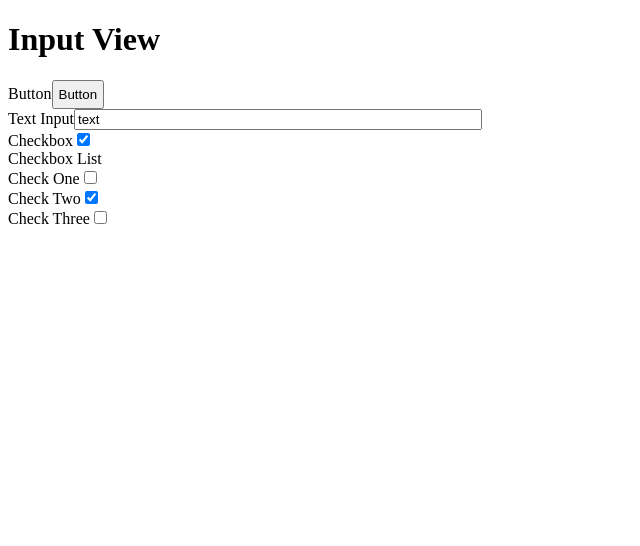
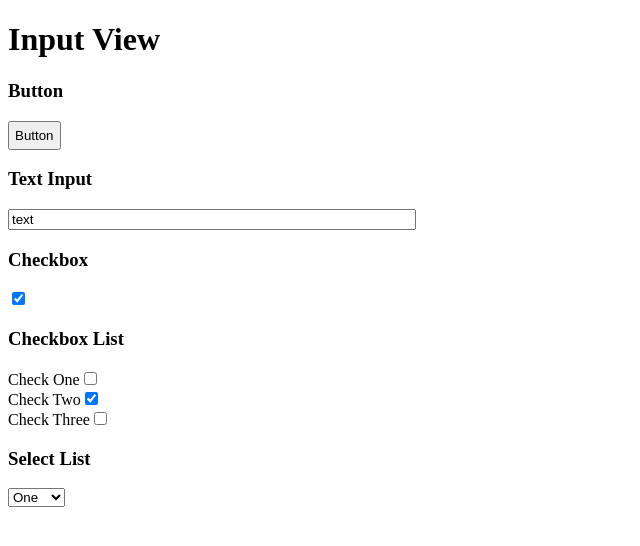
Before and after one commit to hirajanwin/react-basics, a React app: page / in a window 1280 px wide. Shown: the top 546 px of the page, without its empty margins (0-640 px from the left). Built offline with nearby package versions, Linux system fonts and the light colour scheme; the HTML template or start-up script is replaced by a standard one.

Commit message:
added selectList input

```diff
--- a/src/components/input/SelectList.js
+++ b/src/components/input/SelectList.js
@@ -1,27 +1,59 @@
 import React from 'react';
 import PropTypes from 'prop-types';
+import styles from './SelectList.less';
 
 export default class SelectList extends React.Component {
     static propTypes = {
         name: PropTypes.string,
-        value: PropTypes.string,
+        value: PropTypes.oneOfType([
+            PropTypes.string,
+            PropTypes.number,
+        ]),
+        items: PropTypes.arrayOf(PropTypes.shape({
+            name: PropTypes.string,
+            value: PropTypes.oneOfType([
+                PropTypes.string,
+                PropTypes.number,
+            ]),
+        })),
+        onChange: PropTypes.func,
     }
 
     static defaultProps = {
         name: '',
         value: '',
+        items: [],
+        onChange: () => {},
     }
 
     onChange = (e) => {
+        const { target: { name, value } } = e;
+        const { onChange } = this.props;
 
+        onChange(name, value, e);
     }
 
     render() {
-        const { name, value } = this.props;
+        const { name, items, value } = this.props;
+
+        const options = items.map((item, index) => (
+            <option
+                value={item.value}
+                key={index}
+            >
+                {item.name}
+            </option>
+        ));
 
         return (
-            <div>
-                {name} {value}
+            <div className={styles.selectList}>
+                <select
+                    name={name}
+                    defaultValue={value}
+                    onChange={this.onChange}
+                >
+                    {options}
+                </select>
             </div>
         );
     }
--- a/src/demo/InputView.js
+++ b/src/demo/InputView.js
@@ -3,6 +3,7 @@ import Button from 'components/input/Button';
 import Text from 'components/input/Text';
 import Checkbox from 'components/input/Checkbox';
 import CheckboxList from 'components/input/CheckboxList';
+import SelectList from 'components/input/SelectList';
 
 export default class InputView extends React.Component {
     constructor(props) {
@@ -13,8 +14,14 @@ export default class InputView extends React.Component {
                 text1: 'text',
                 checkbox1: true,
                 checkValues: ['Check Two'],
+                selectValue: 1,
             },
-            items: ['Check One', 'Check Two', 'Check Three'],
+            checkboxItems: ['Check One', 'Check Two', 'Check Three'],
+            selectItems: [
+                { name: 'One', value: 1 },
+                { name: 'Two', value: 2 },
+                { name: 'Three', value: 3 },
+            ],
         };
     }
 
@@ -32,19 +39,25 @@ export default class InputView extends React.Component {
                 text1,
                 checkbox1,
                 checkValues,
+                selectValue,
             },
-            items,
+            checkboxItems,
+            selectItems,
         } = this.state;
 
         return (
             <div>
                 <h1>Input View</h1>
                 <div>
-                    {'Button'}
+                    <h3>
+                        {'Button'}
+                    </h3>
                     <Button />
                 </div>
                 <div>
-                    {'Text Input'}
+                    <h3>
+                        {'Text Input'}
+                    </h3>
                     <Text
                         name="text1"
                         value={text1}
@@ -52,7 +65,9 @@ export default class InputView extends React.Component {
                     />
                 </div>
                 <div>
-                    {'Checkbox'}
+                    <h3>
+                        {'Checkbox'}
+                    </h3>
                     <Checkbox
                         name="checkbox1"
                         value={checkbox1}
@@ -60,14 +75,25 @@ export default class InputView extends React.Component {
                     />
                 </div>
                 <div>
-                    {'Checkbox List'}
+                    <h3>
+                        {'Checkbox List'}
+                    </h3>
                     <CheckboxList
                         name="checkValues"
-                        items={items}
                         values={checkValues}
+                        items={checkboxItems}
                         onChange={this.onChange}
                     />
                 </div>
+                <h3>
+                    {'Select List'}
+                </h3>
+                <SelectList
+                    name="selectValue"
+                    value={selectValue}
+                    items={selectItems}
+                    onChange={this.onChange}
+                />
             </div>
         );
     }
```
Also changed, not shown: src/components/input/SelectList.less (added).
